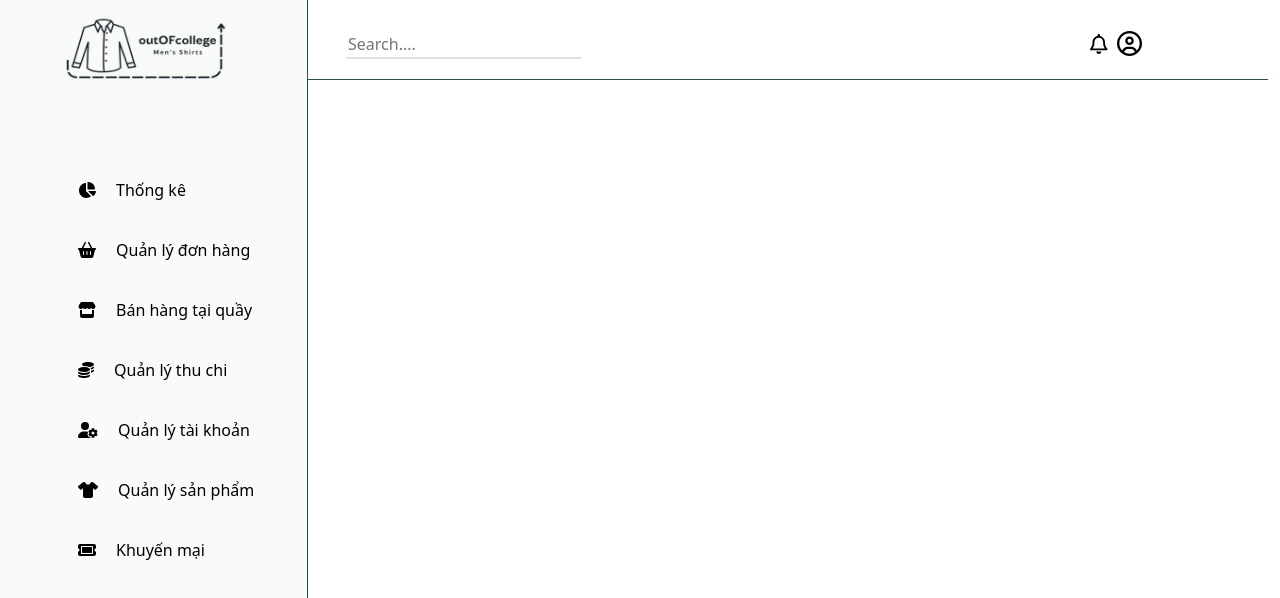
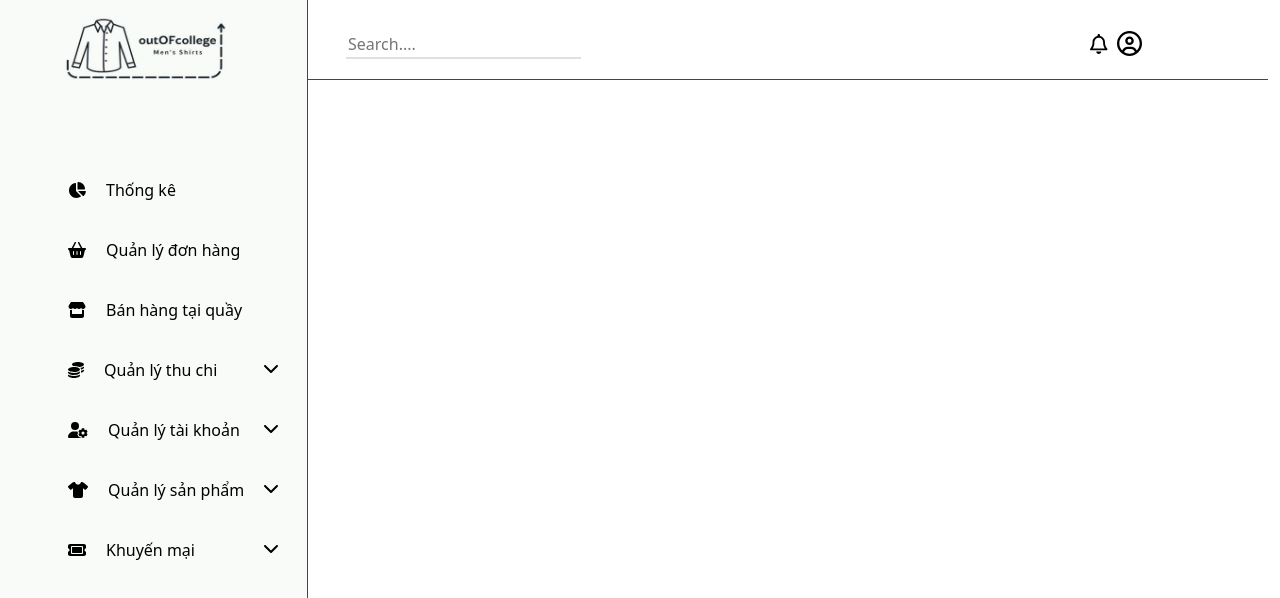
Before and after one commit to CThun02/UD-HN_1998-outOFcollege, a React (Create React App) app in the folder fe-ms/: page /controller/v1/admin in a window 1280 px wide. Shown: the top 598 px of the page. Built offline with nearby package versions, Linux system fonts and the light colour scheme.

Commit message:
ms-fix(FE)[FE001]: fix fe admin index

```diff
--- a/fe-ms/src/components/admins/function-admin/FunctionButton.js
+++ b/fe-ms/src/components/admins/function-admin/FunctionButton.js
@@ -1,13 +1,40 @@
 import { FontAwesomeIcon } from "@fortawesome/react-fontawesome";
+import { faCaretDown, faChevronUp } from "@fortawesome/free-solid-svg-icons";
+
 import styles from "./FunctionButton.module.css";
 
-function FunctionButton({ icon, textFunction, isOpen }) {
+function FunctionButton({
+  iconLeft,
+  textFunction,
+  isOpen,
+  iconRight,
+  isLoadingIcon,
+  setIsLoadingIcon,
+}) {
   return (
     <div className={styles.hover}>
-      <a href="#" className={`${styles.link} ${isOpen ? "open" : ""}`}>
+      <a
+        href="#"
+        className={`${styles.link} ${isOpen ? "open" : ""}`}
+        onMouseEnter={() => setIsLoadingIcon(true)}
+        onMouseLeave={() => setIsLoadingIcon(false)}
+      >
         <p className={styles.lineHeight}>
-          <FontAwesomeIcon icon={icon} className={styles.icon} />
+          <FontAwesomeIcon icon={iconLeft} className={styles.icon} />
           {textFunction}
+          {iconRight ? (
+            isLoadingIcon ? (
+              <FontAwesomeIcon
+                icon={faChevronUp}
+                className={`${styles.icon} ${styles.iconRight}`}
+              />
+            ) : (
+              <FontAwesomeIcon
+                icon={iconRight}
+                className={`${styles.icon} ${styles.iconRight}`}
+              />
+            )
+          ) : null}
         </p>
       </a>
     </div>
--- a/fe-ms/src/components/admins/function-admin/FunctionButton.module.css
+++ b/fe-ms/src/components/admins/function-admin/FunctionButton.module.css
@@ -12,9 +12,11 @@
   font-weight: 600;
   background-color: #e0e0e0;
   transform: translate(10px, 10px);
+  box-shadow: 0px 5px 10px rgba(0, 0, 0, 0.3);
 }
 
 .link:hover {
+  cursor: pointer;
   color: #1450a3;
 }
 
@@ -26,9 +28,16 @@
 .lineHeight {
   margin: 0;
   line-height: 60px;
+  position: relative;
 }
 
 .icon {
   margin-right: 20px;
-  margin-left: 90px;
+  margin-left: 80px;
 }
+
+.iconRight {
+  position: absolute;
+  right: 0.5rem;
+  top: 1.25rem;
+}
--- a/fe-ms/src/components/admins/sidebar/Sidebar.js
+++ b/fe-ms/src/components/admins/sidebar/Sidebar.js
@@ -2,6 +2,7 @@ import FunctionButton from "../function-admin/FunctionButton";
 import {
   faBasketShopping,
   faChartPie,
+  faChevronDown,
   faCoins,
   faShirt,
   faStore,
@@ -10,8 +11,11 @@ import {
 } from "@fortawesome/free-solid-svg-icons";
 
 import styles from "./Sidebar.module.css";
+import { useState } from "react";
 
 function Sidebar() {
+  const [isLoadingIcon, setIsLoadingIcon] = useState(false);
+
   return (
     <div className={`col-12 ${styles.sidebar}`}>
       <div className={styles.logo}>
@@ -20,39 +24,57 @@ function Sidebar() {
 
       <div className={`row ${styles.styleSidebar}`}>
         <FunctionButton
-          icon={faChartPie}
+          isLoadingIcon={isLoadingIcon}
+          setIsLoadingIcon={setIsLoadingIcon}
+          iconLeft={faChartPie}
           textFunction={"Thống kê"}
           isOpen={false}
         />
         <FunctionButton
-          icon={faBasketShopping}
+          isLoadingIcon={isLoadingIcon}
+          setIsLoadingIcon={setIsLoadingIcon}
+          iconLeft={faBasketShopping}
           textFunction={"Quản lý đơn hàng"}
           isOpen={true}
         />
         <FunctionButton
-          icon={faStore}
+          isLoadingIcon={isLoadingIcon}
+          setIsLoadingIcon={setIsLoadingIcon}
+          iconLeft={faStore}
           textFunction={"Bán hàng tại quầy"}
           isOpen={false}
         />
         <FunctionButton
-          icon={faCoins}
+          isLoadingIcon={isLoadingIcon}
+          setIsLoadingIcon={setIsLoadingIcon}
+          iconLeft={faCoins}
           textFunction={"Quản lý thu chi"}
           isOpen={false}
+          iconRight={faChevronDown}
         />
         <FunctionButton
-          icon={faUserGear}
+          isLoadingIcon={isLoadingIcon}
+          setIsLoadingIcon={setIsLoadingIcon}
+          iconLeft={faUserGear}
           textFunction={"Quản lý tài khoản"}
           isOpen={false}
+          iconRight={faChevronDown}
         />
         <FunctionButton
-          icon={faShirt}
+          isLoadingIcon={isLoadingIcon}
+          setIsLoadingIcon={setIsLoadingIcon}
+          iconLeft={faShirt}
           textFunction={"Quản lý sản phẩm"}
           isOpen={false}
+          iconRight={faChevronDown}
         />
         <FunctionButton
-          icon={faTicket}
+          isLoadingIcon={isLoadingIcon}
+          setIsLoadingIcon={setIsLoadingIcon}
+          iconLeft={faTicket}
           textFunction={"Khuyến mại"}
           isOpen={false}
+          iconRight={faChevronDown}
         />
       </div>
     </div>
--- a/fe-ms/src/components/app/App.js
+++ b/fe-ms/src/components/app/App.js
@@ -11,7 +11,9 @@ function App() {
     <div className={styles.app}>
       <BrowserRouter>
         <Routes>
-          <Route path="/controller/v1/admin" element={<IndexAdmin />} />
+          <Route path="/controller/v1/admin" element={<IndexAdmin />}>
+            <Route />
+          </Route>
           <Route
             path="/controller/v1/admin/product"
             element={<ProductAdminIndex />}
```
Also changed, not shown: fe-ms/src/components/admins/promition/Promition.js (added).
